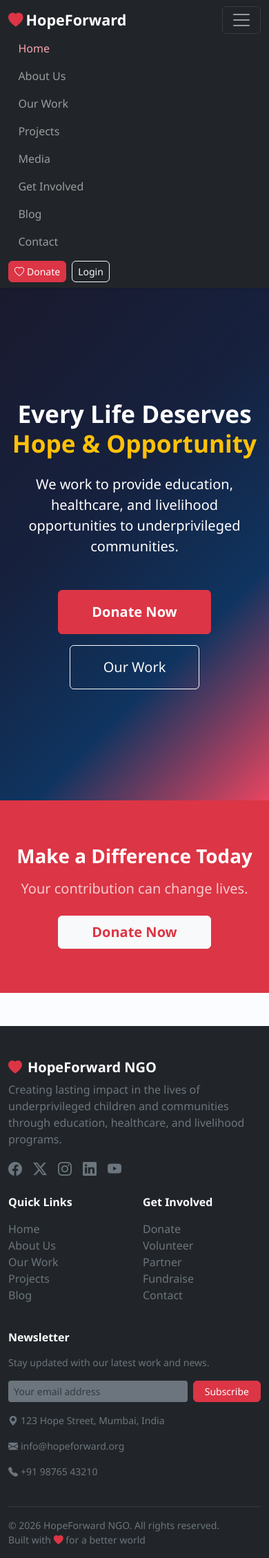
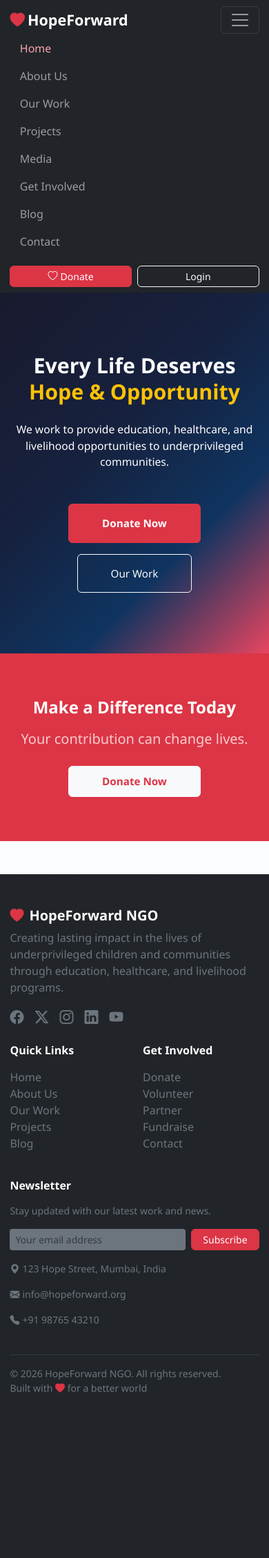
Before and after one commit to SurajSingh9696/ItVedant-Internship, a Django app: page / in a window 390 px wide, after a click that opens the changed part. Shown: the whole page at 69% size. After the commit the page ends 2018 px from the top, so only its background shows below. Run offline with Django 5.2, Linux system fonts and the light colour scheme; data that the repository does not hold is empty.

Commit message:
Enhance responsive design for hero section and navbar; adjust font sizes and layout for better mobile experience

```diff
--- a/static/css/style.css
+++ b/static/css/style.css
@@ -117,8 +117,18 @@ table th {
 }
 
 @media (max-width: 768px) {
+    .hero-section {
+        background-attachment: scroll;
+        min-height: 62vh !important;
+    }
+
     .hero-section h1 {
-        font-size: 2.2rem;
+        font-size: 1.9rem;
+        line-height: 1.25;
+    }
+
+    .hero-section .lead {
+        font-size: 0.98rem;
     }
 
     .page-hero .lead {
@@ -133,4 +143,70 @@ table th {
         border-right: none;
         border-bottom: 1px solid rgba(255, 255, 255, 0.2);
     }
+
+    .navbar .btn {
+        width: 100%;
+        margin-top: 0.4rem;
+    }
+
+    .carousel-control-prev,
+    .carousel-control-next {
+        width: 12%;
+    }
+
+    .nav-tabs {
+        flex-wrap: nowrap;
+        overflow-x: auto;
+        overflow-y: hidden;
+        white-space: nowrap;
+        justify-content: flex-start !important;
+        -webkit-overflow-scrolling: touch;
+    }
+
+    .nav-tabs .nav-item {
+        flex: 0 0 auto;
+    }
+
+    .nav-tabs .nav-link {
+        font-size: 0.92rem;
+        padding: 0.5rem 0.75rem;
+    }
+
+    .sticky-top {
+        position: static !important;
+        top: auto !important;
+    }
+
+    .card-img-top {
+        height: 180px !important;
+        object-fit: cover;
+    }
+
+    .rounded-circle[style*="width:92px"],
+    .rounded-circle[style*="width:96px"] {
+        width: 72px !important;
+        height: 72px !important;
+    }
 }
+
+@media (max-width: 576px) {
+    .container {
+        padding-left: 0.9rem;
+        padding-right: 0.9rem;
+    }
+
+    h1.display-4,
+    h1.display-5,
+    h1.display-6 {
+        font-size: 1.75rem;
+    }
+
+    .display-6 {
+        font-size: 1.5rem;
+    }
+
+    .btn-lg {
+        padding: 0.65rem 1rem;
+        font-size: 0.95rem;
+    }
+}
```
